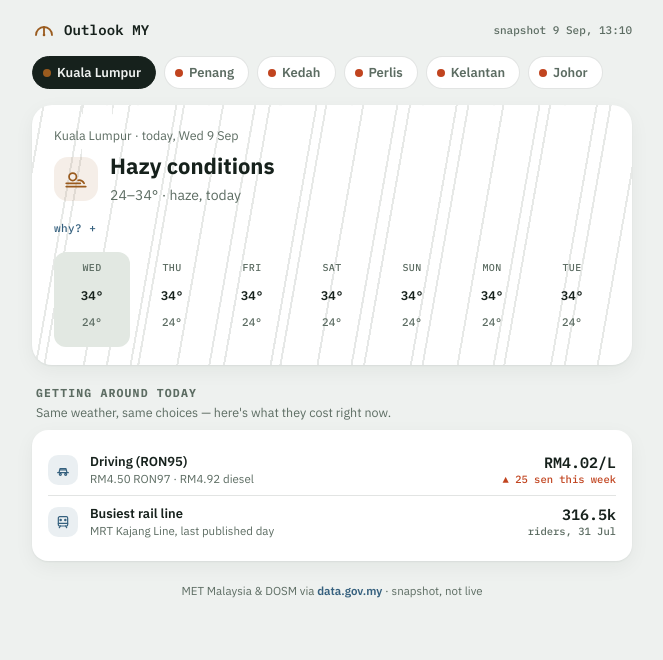
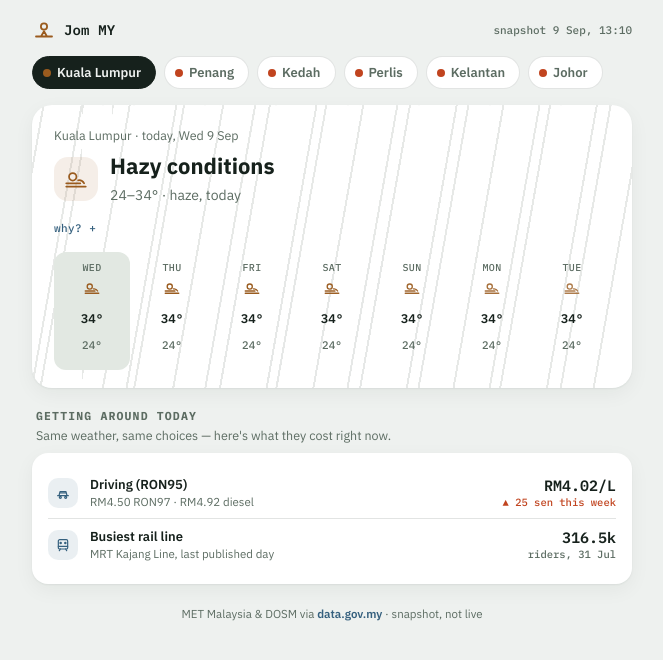
Before and after one commit to chiajiesin-vibin/HazardWatchMY, a plain HTML site: page index.html in a window 1280 px wide. Shown: the whole page, without its empty margins (308-971 px from the left). Drawn offline with Linux system fonts and the light colour scheme.

Commit message:
Rebrand to Jom MY; animate weather-grid icons per day's actual condition

```diff
--- a/index.html
+++ b/index.html
@@ -3,8 +3,8 @@
 <head>
 <meta charset="UTF-8">
 <meta name="viewport" content="width=device-width, initial-scale=1.0">
-<title>Outlook MY</title>
-<meta name="description" content="A single daily outlook for Malaysia — one verdict per location built from weather, warnings and seismic data, plus what it means for your commute today.">
+<title>Jom MY</title>
+<meta name="description" content="A quick daily check before you head out in Malaysia — weather, warnings and tremors distilled into one verdict per city, with animated icons that match what's actually happening that day.">
 <link rel="stylesheet" href="https://fonts.googleapis.com/css2?family=IBM+Plex+Mono:wght@500;600;700&family=IBM+Plex+Sans:wght@400;500;600;700&display=swap">
 <style>
   :root{
@@ -150,9 +150,19 @@
   .day.today{background:var(--surface-2);}
   .day:hover{background:var(--surface-2);}
   .day-name{font-family:'IBM Plex Mono',monospace;font-size:10px;letter-spacing:0.04em;text-transform:uppercase;color:var(--muted);margin:0 0 5px;}
-  .day-dot{width:7px;height:7px;border-radius:50%;margin:0 auto 5px;}
+  .day-icon{width:18px;height:18px;margin:0 auto 5px;transform-origin:center;}
   .day-hi{font-family:'IBM Plex Mono',monospace;font-size:12.5px;font-weight:600;font-variant-numeric:tabular-nums;}
   .day-lo{font-family:'IBM Plex Mono',monospace;font-size:11px;color:var(--muted);font-variant-numeric:tabular-nums;}
+  @media (prefers-reduced-motion: no-preference){
+    .day-icon.icon-clear{animation:dayGlow 2.6s ease-in-out infinite;}
+    .day-icon.icon-haze{animation:dayHaze 3.2s ease-in-out infinite;}
+    .day-icon.icon-rain{animation:dayBob 1.1s ease-in-out infinite;}
+    .day-icon.icon-storm{animation:dayFlicker 2.8s ease-in-out infinite;}
+  }
+  @keyframes dayGlow{ 0%,100%{transform:scale(1);opacity:.85;} 50%{transform:scale(1.16);opacity:1;} }
+  @keyframes dayHaze{ 0%,100%{opacity:.55;} 50%{opacity:1;} }
+  @keyframes dayBob{ 0%,100%{transform:translateY(-1.5px);} 50%{transform:translateY(1.5px);} }
+  @keyframes dayFlicker{ 0%,100%{opacity:1;} 40%{opacity:1;} 43%{opacity:.25;} 46%{opacity:1;} 88%{opacity:1;} 91%{opacity:.35;} 94%{opacity:1;} }
 
   /* Section headers */
   h2.section{
@@ -186,8 +196,8 @@
 
   <div class="topbar">
     <div class="brand">
-      <svg class="brand-mark" viewBox="0 0 24 24" fill="none" stroke="currentColor" stroke-width="1.8" stroke-linecap="round" stroke-linejoin="round"><path d="M4 17a8 8 0 0 1 16 0"/><path d="M12 17V9.5"/><circle cx="12" cy="17" r="1.3" fill="currentColor" stroke="none"/></svg>
-      <span class="brand-name">Outlook MY</span>
+      <svg class="brand-mark" viewBox="0 0 24 24" fill="none" stroke="currentColor" stroke-width="1.8" stroke-linecap="round" stroke-linejoin="round"><circle cx="12" cy="8.5" r="3.1"/><path d="M4 18.5h16M9 18.5l3-5.2 3 5.2"/></svg>
+      <span class="brand-name">Jom MY</span>
     </div>
     <span class="asof">snapshot 9 Sep, 13:10</span>
   </div>
@@ -408,7 +418,7 @@
       cell.className = 'day' + (i === 0 ? ' today' : '');
       cell.innerHTML =
         '<p class="day-name">' + DAYS[i] + '</p>' +
-        '<span class="day-dot" style="background:var(' + tierColorVar(t) + ')"></span>' +
+        '<svg class="day-icon icon-' + c.icon + '" style="color:var(' + tierColorVar(t) + ');animation-delay:' + (i * 160) + 'ms" viewBox="0 0 24 24" fill="none" stroke="currentColor" stroke-width="1.8" stroke-linecap="round" stroke-linejoin="round">' + icon(c.icon) + '</svg>' +
         '<p class="day-hi">' + d.max + '&deg;</p>' +
         '<p class="day-lo">' + d.min + '&deg;</p>';
       strip.appendChild(cell);
```
